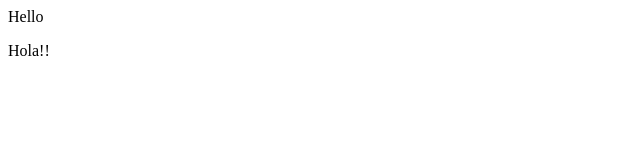
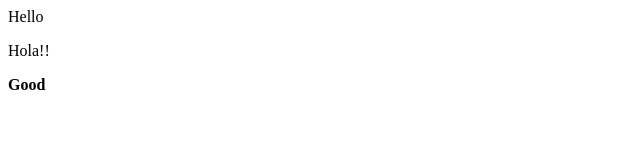
Before and after one commit to imadithyav/first-repo, a plain HTML site: page index.html in a window 1280 px wide. Shown: the full height of the page, 0-640 px from the left. Drawn offline with Linux system fonts and the light colour scheme.

```diff
--- a/index.html
+++ b/index.html
@@ -1,2 +1,3 @@
 <div>Hello</div>
 <p>Hola!!</p>
+<b>Good</b>
```
